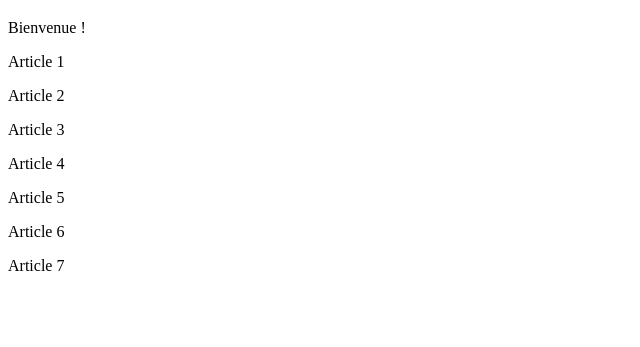
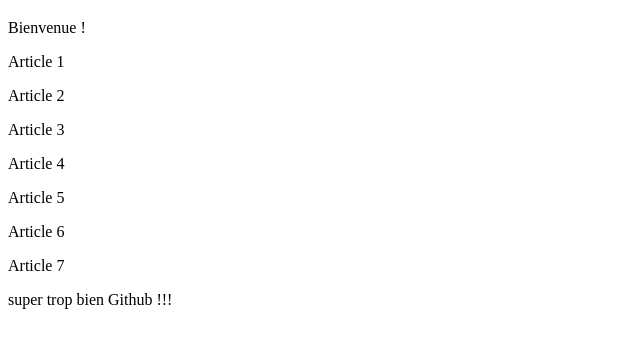
Before and after one commit to Joeredg/tutoGit, a plain HTML site: page index.html in a window 1280 px wide. Shown: the part 61-408 px from the top of the page, without its empty margins (0-640 px from the left). Drawn offline with Linux system fonts and the light colour scheme.

Commit message:
ajout de ligne

```diff
--- a/index.html
+++ b/index.html
@@ -15,5 +15,6 @@
     <p>Article 5</p>
     <p>Article 6</p>
     <p>Article 7</p>
+    <p>super trop bien Github !!!</p>
 </body>
 </html>
```
